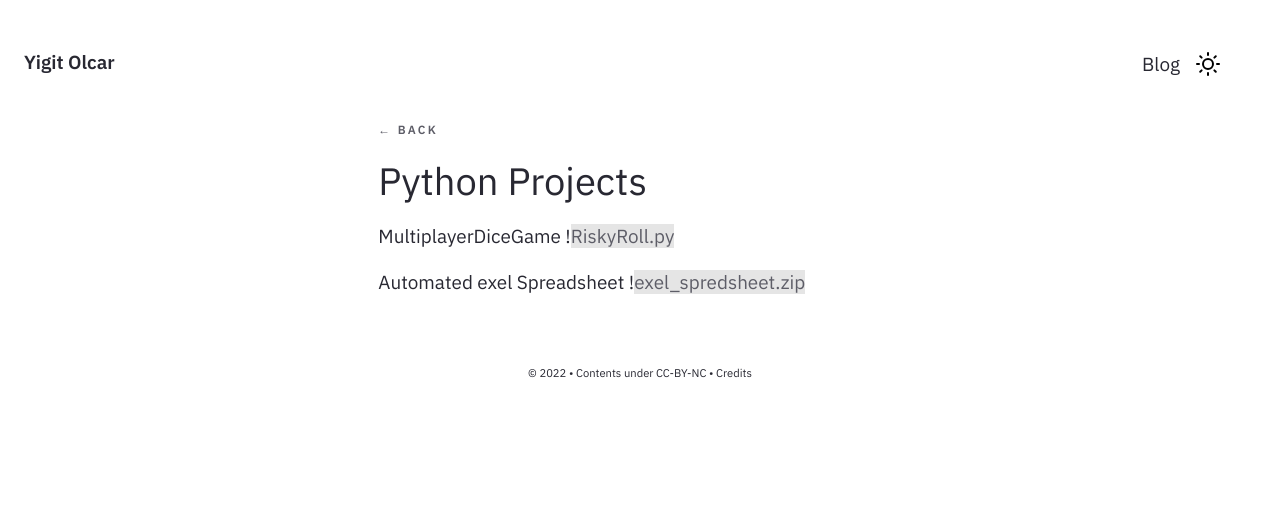
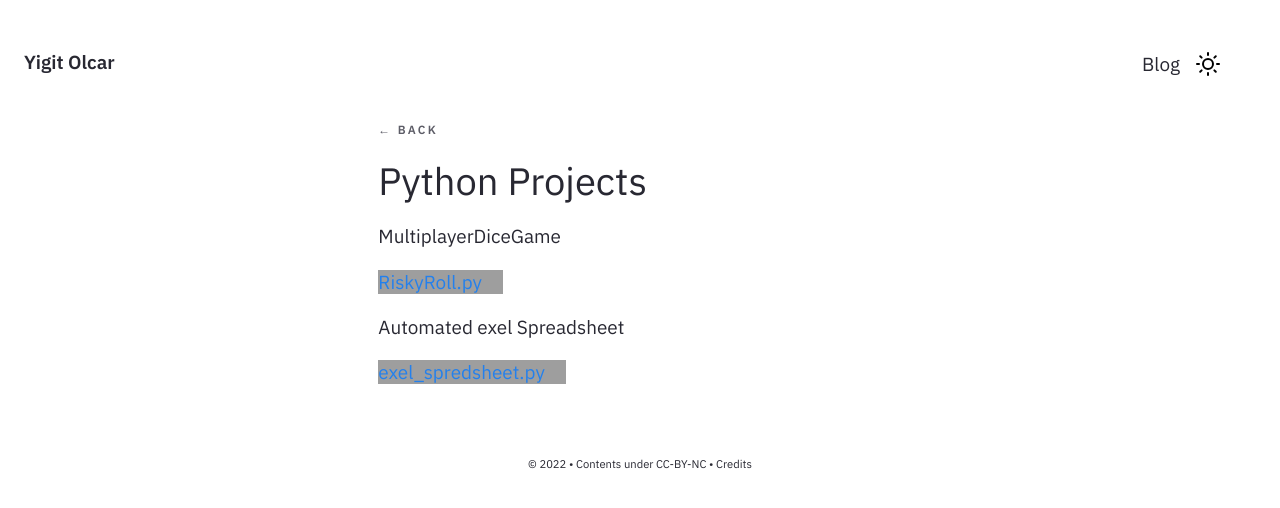
Before and after one commit to RedStoutheart/redstoutheart.github.io, a Jekyll site: the page built from _notes/Public/Python Projects.md, in a window 1280 px wide. Shown: the top 508 px of the page. Built offline with Jekyll 4.4.1, drawn with Linux system fonts in a browser that asks for light colours; grey boxes are pictures that could not be loaded.

Commit message:
Add Repository Links

```diff
--- a/_notes/Public/Python Projects.md
+++ b/_notes/Public/Python Projects.md
@@ -3,9 +3,11 @@ title: Python Projects
 feed: show
 date: 5-11-2023
 ---
-MultiplayerDiceGame
-![[RiskyRoll.py]]
+MultiplayerDiceGame<br>
+
+<a href="https://github.com/RedStoutheart/Python-Projects/blob/main/RiskyRoll.py">RiskyRoll.py</a>
 
 
-Automated exel Spreadsheet
-![[exel_spredsheet.zip]]
+Automated exel Spreadsheet<br>
+
+<a href="https://github.com/RedStoutheart/Python-Projects/blob/main/Exel-Spreadsheet.py">exel_spredsheet.py</a>
```
Also changed, not shown: .obsidian/workspace.json.
